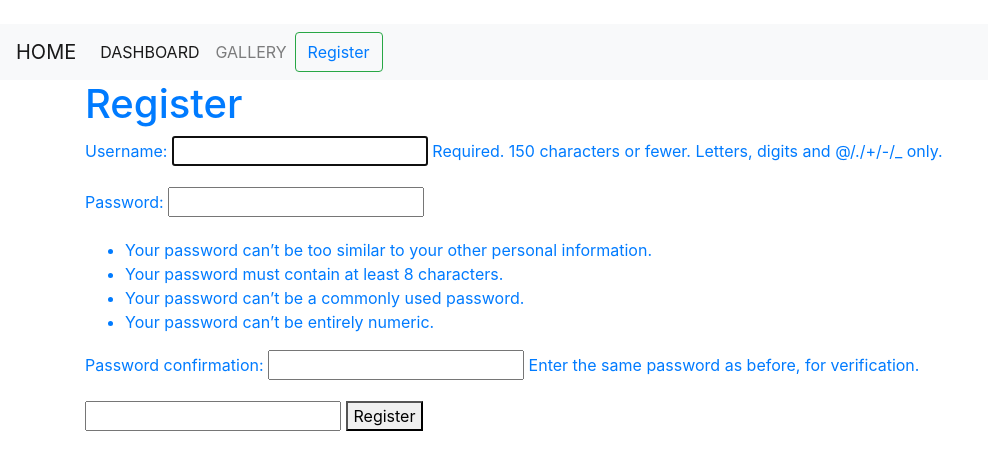
After one commit to SimiDev05/SimiDev.smsapp.io, a Django app: page /accounts/register/ in a window 1280 px wide. The commit adds this page. Shown: the top 470 px of the page, without its empty margins (0-988 px from the left). Run offline with Django 3.2, Linux system fonts and the light colour scheme; some libraries are stand-ins or nearby versions.

Commit message:
update 1.0

```diff
--- a/smsapp/accounts/templates/accounts/login.html
+++ b/smsapp/accounts/templates/accounts/login.html
@@ -4,6 +4,7 @@
 {% block head %}
 <title>Login</title>
 {% endblock %}
+
 </head>
 
 
--- a/smsapp/accounts/templates/accounts/logout.html
+++ b/smsapp/accounts/templates/accounts/logout.html
@@ -2,7 +2,7 @@
 
 <head>
 {% block head %}
-<title>Login</title>
+<title>Logout</title>
 {% endblock %}
 </head>
 
--- /dev/null
+++ b/smsapp/accounts/templates/accounts/reg_form.html
@@ -0,0 +1,27 @@
+{% extends 'base.html' %}
+
+{% block head %}
+
+<title>Register</title>
+
+{% endblock %}
+
+{% block body %}
+<div class="container">
+
+	<h1>Register</h1>
+
+<form method="post">
+
+	{% csrf_token %}
+	{{ form.as_p }}
+	<input type="text" name="username">
+
+
+	<button type="submit">Register</button>
+
+</form>
+</div>
+
+
+{% endblock %}
--- a/smsapp/accounts/templates/base.html
+++ b/smsapp/accounts/templates/base.html
@@ -27,7 +27,7 @@ crossorigin="anonymous">
       </li>
 
       <button class="btn btn-outline-success my-2 my-sm-0">  <class="nav navbar-nav navbar-right">
-      <a href="/accounts/login"> <type="submit">Register</button>
+      <a href="/accounts/register"> <type="submit">Register</button>
 
   </ul>
     </div>
@@ -39,7 +39,7 @@ crossorigin="anonymous">
 
 		<h1></h1>
 
-		 				{% endblock %}
+{% endblock %}
 
 
 </body>
--- a/smsapp/accounts/urls.py
+++ b/smsapp/accounts/urls.py
@@ -4,8 +4,9 @@ from django.contrib.auth.views import login, logout
 
 urlpatterns = [
 
-			url(r'^$', views.home),
-			url(r'^login/$',login, {'template_name': 'accounts/login.html'}),
-			url(r'^logout/$',logout, {'template_name': 'accounts/logout.html'})
+		url(r'^$', views.home),
+		url(r'^login/$',login, {'template_name': 'accounts/login.html'}),
+		url(r'^logout/$',logout, {'template_name': 'accounts/logout.html'}),
+		url(r'^register/$', views.register, name='register'),
 
 			]
--- a/smsapp/accounts/views.py
+++ b/smsapp/accounts/views.py
@@ -1,7 +1,22 @@
-from django.shortcuts import render, HttpResponse
+from django.shortcuts import render, redirect
+from django.contrib.auth.forms import UserCreationForm
+
 
 def home(request):
 	items = [1,2,3,4,'A','B','C']
 	name = 'SimiDev'
 	args = {'myname': name, 'numbers':items}
 	return render(request,'accounts/home.html',args)
+
+def register(request):
+	if request.method =='POST':
+		form = UserCreationForm(request.POST)
+		if form.is_valid():
+			form.save()
+			return redirect('/accounts')
+	else:
+		form = UserCreationForm()
+
+
+		args = {'form': form}
+		return render(request, 'accounts/reg_form.html',args)
--- a/smsapp/smsapp/urls.py
+++ b/smsapp/smsapp/urls.py
@@ -1,9 +1,11 @@
 
 from django.conf.urls import url, include
 from django.contrib import admin
+from smsapp import views
 
 urlpatterns = [
 
+    url(r'^$', views.login_redirect, name='login_redirect'),
     url(r'^admin/', admin.site.urls),
     url(r'^dashboard/', include('dashboard.urls')),
     url(r'^accounts/', include('accounts.urls')),
--- /dev/null
+++ b/smsapp/smsapp/views.py
@@ -0,0 +1,4 @@
+from django.shortcuts import redirect
+
+def login_redirect(request):
+ 	return redirect('/accouts/login')
```
Also changed, not shown: smsapp/accounts/models.py (line endings or trailing spaces), smsapp/db.sqlite3.
